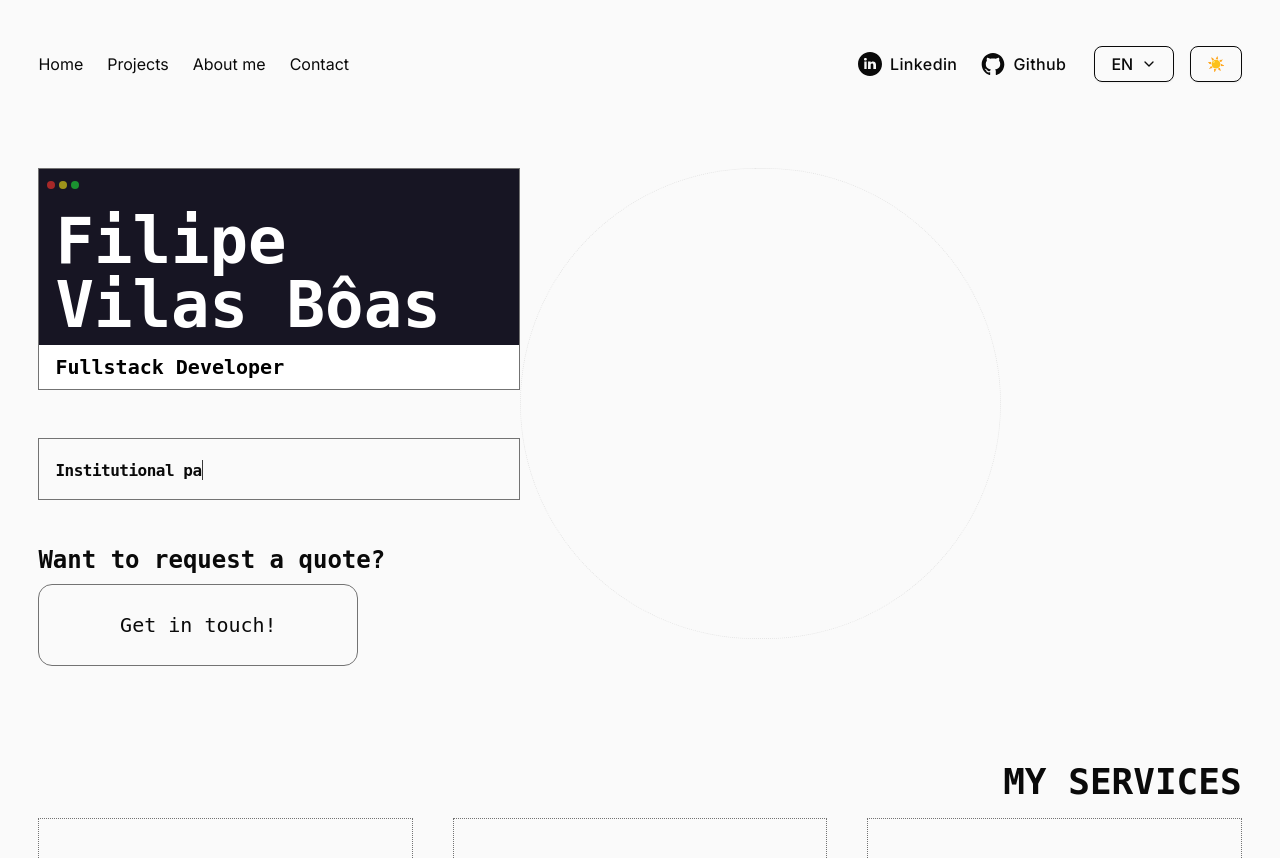
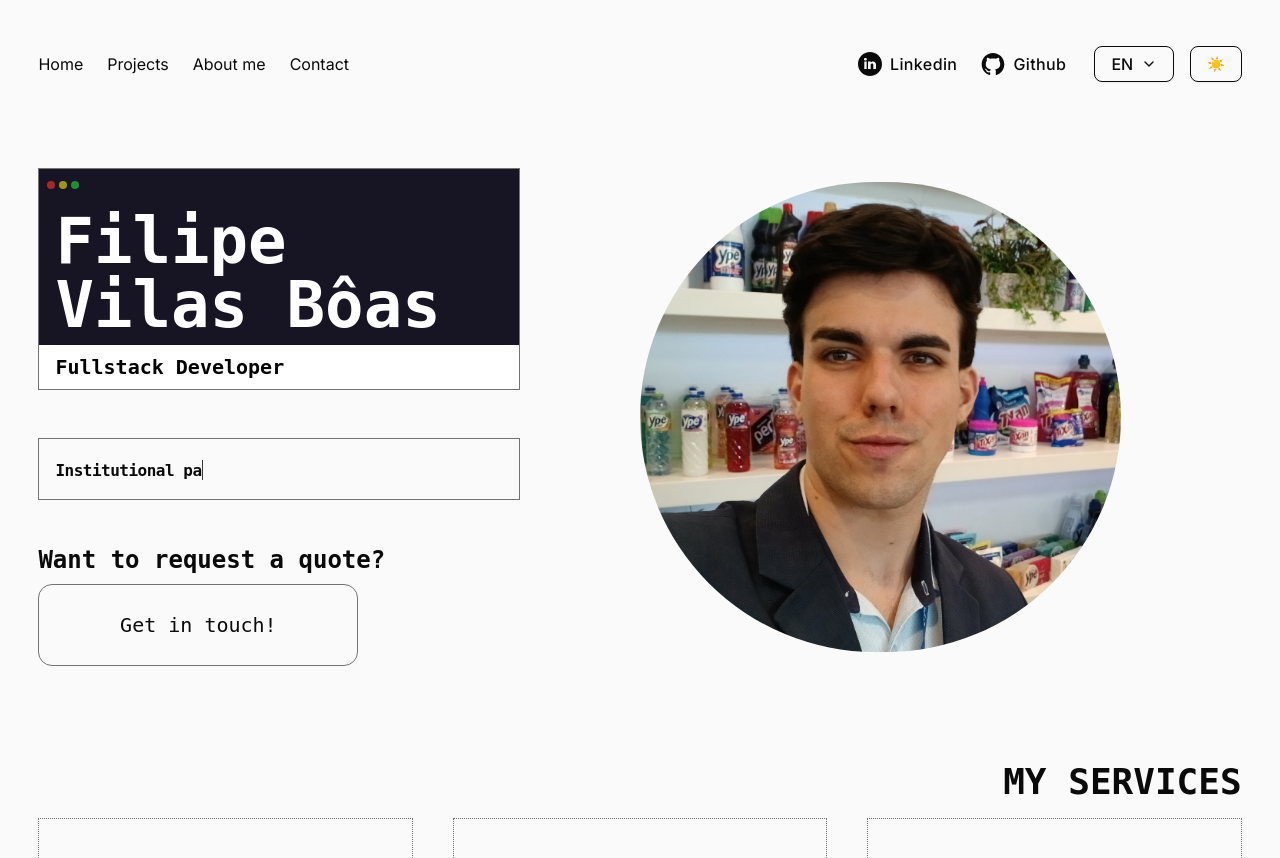
Before and after one commit to filipesvb/my-portfolio, a React (Vite) app: page / in a window 1280 px wide. Shown: the top 858 px of the page. Built offline with nearby package versions, Linux system fonts and the light colour scheme; a web font is replaced by a local one.

Commit message:
feat: added image to hero

```diff
--- a/src/pages/Home/components/Hero/components/HeroImageContainer/index.jsx
+++ b/src/pages/Home/components/Hero/components/HeroImageContainer/index.jsx
@@ -1,12 +1,19 @@
 import HoverableWithBall from "@/components/HoverableWithBall";
+import Me from "@/assets/imgs/me.jpg";
 
 const HeroImageContainer = () => {
   return (
-    <div className="flex-3/5 flex justify-center items-center relative hidden md:block">
+    <div className="flex-3/5 flex justify-center items-center relative hidden md:flex ">
       <HoverableWithBall
         ballText="hero_image_cta"
-        className="rounded-full w-2/3 pt-[65%] border border-dotted relative"
-      ></HoverableWithBall>
+        className="rounded-full w-2/3 pt-[65%]  relative"
+      >
+        <div className="absolute top-0 left-0 h-full w-full pointer-events-none">
+          <div className="relative overflow-hidden h-full w-full rounded-full">
+            <img src={Me} className="absolute top-0 left-0" />
+          </div>
+        </div>
+      </HoverableWithBall>
     </div>
   );
 };
--- a/src/pages/Home/components/Hero/index.jsx
+++ b/src/pages/Home/components/Hero/index.jsx
@@ -4,7 +4,7 @@ import Section from "../../../../components/Section";
 
 const Hero = () => {
   return (
-    <Section className="flex flex-col  md:flex-row">
+    <Section className="flex flex-col  md:flex-row justify-between">
       <HeroText />
       <HeroImageContainer />
     </Section>
```
Also changed, not shown: src/assets/imgs/me.jpg (added).
